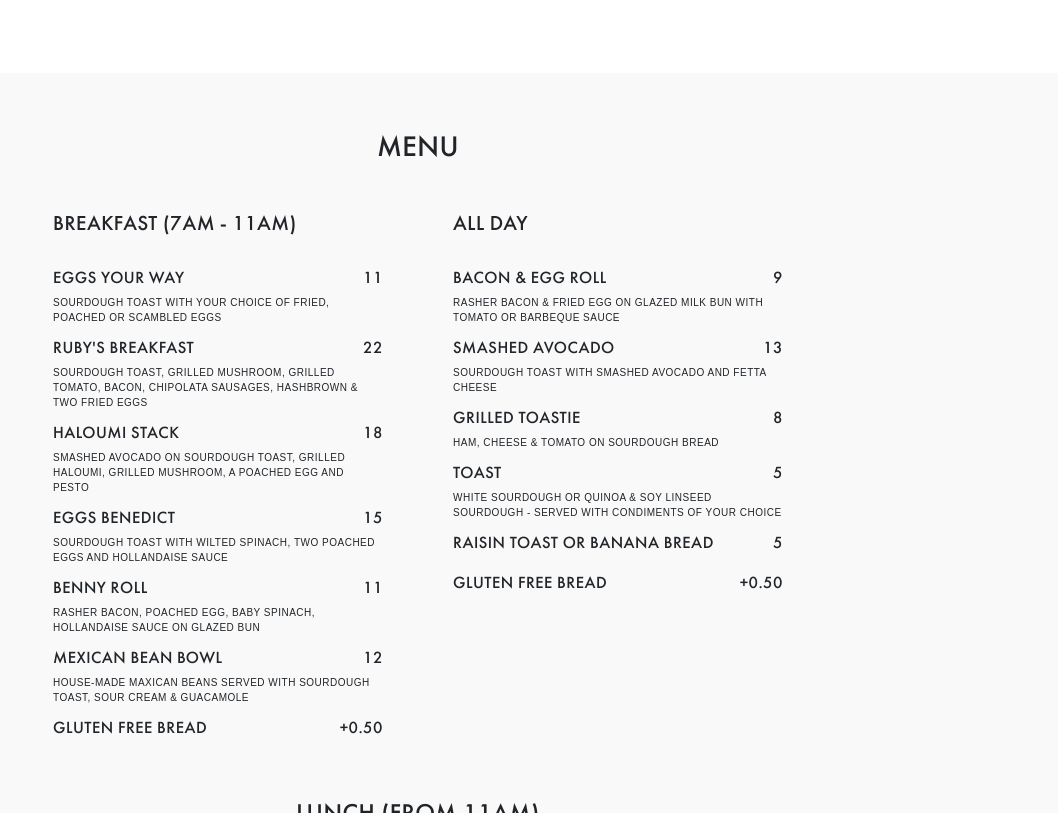
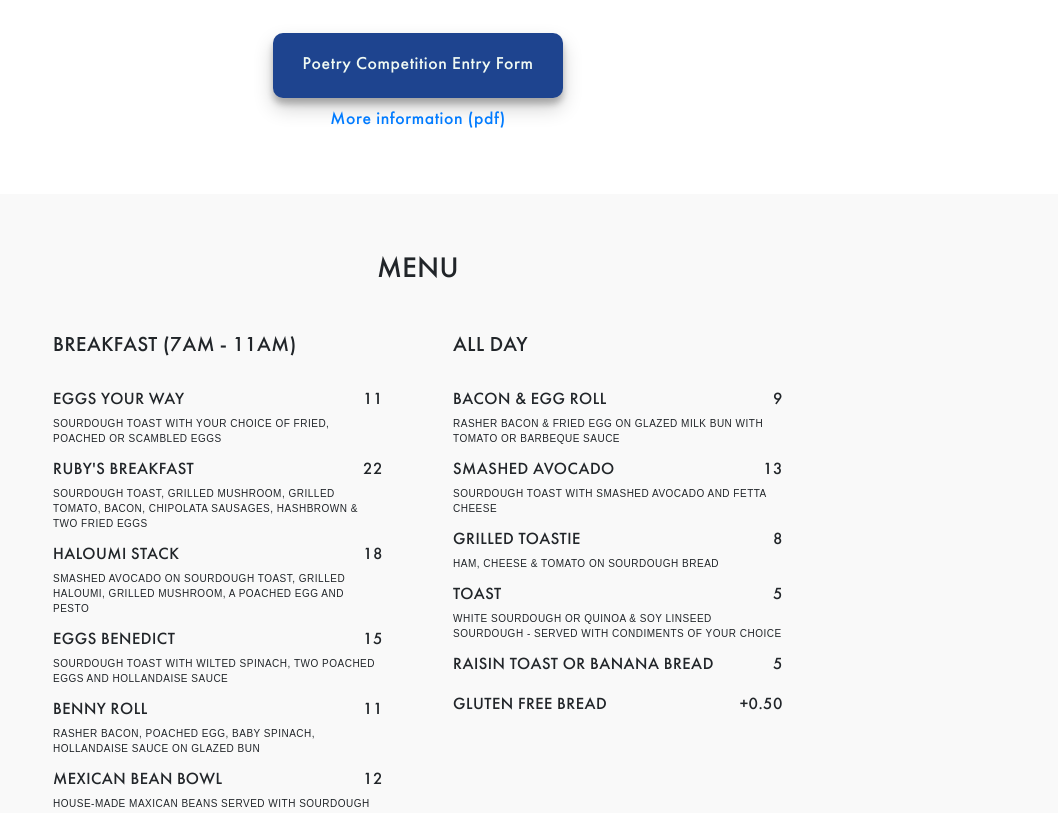
Before and after one commit to genevieveloreal/rubys-cafe, a plain HTML site: page index.html in a window 1280 px wide. Shown: the part 1125-1938 px from the top of the page, without its empty margins (222-1280 px from the left). Drawn offline with nearby package versions, Linux system fonts and the light colour scheme.

Commit message:
Adding entry form

```diff
--- a/index.html
+++ b/index.html
@@ -119,8 +119,13 @@
             <script async src="https://www.jscache.com/wejs?wtype=certificateOfExcellence&amp;uniq=157&amp;locationId=4845634&amp;lang=en_AU&amp;year=2018&amp;display_version=2" data-loadtrk onload="this.loadtrk=true"></script>
       </div>
 
-
   </div>
+  <div class="row justify-content-center">
+      <div class="competition-entry"><a href="/files/entryform.docx">Poetry Competition Entry Form</a></div>
+  </div>
+  <div class="row justify-content-center">
+            <div class=""><a href="/files/comp_detail.pdf">More information (pdf)</a></div>
+    </div>
 </div>
 </div>
 <div class="menu-section" itemscope itemtype="https://schema.org/Menu">
--- a/sass/rubys.scss
+++ b/sass/rubys.scss
@@ -307,3 +307,15 @@ a.btn.btn-primary {
 
     }
 }
+
+.competition-entry {
+    background: #1e448f;
+    border-radius: 10px;
+    padding: 20px 30px;
+    margin-top: 20px;
+    box-shadow: 0 10px 20px rgba(0,0,0,0.19), 0 6px 6px rgba(0,0,0,0.23);
+    margin-bottom: 10px;
+    a {
+        color: #f1faf3;
+    }
+}
```
Also changed, not shown: css/rubys.css, 2 other files.
